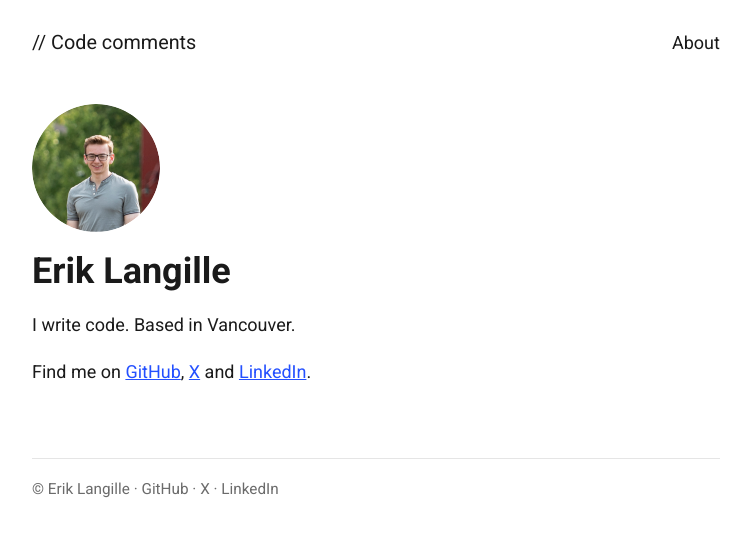
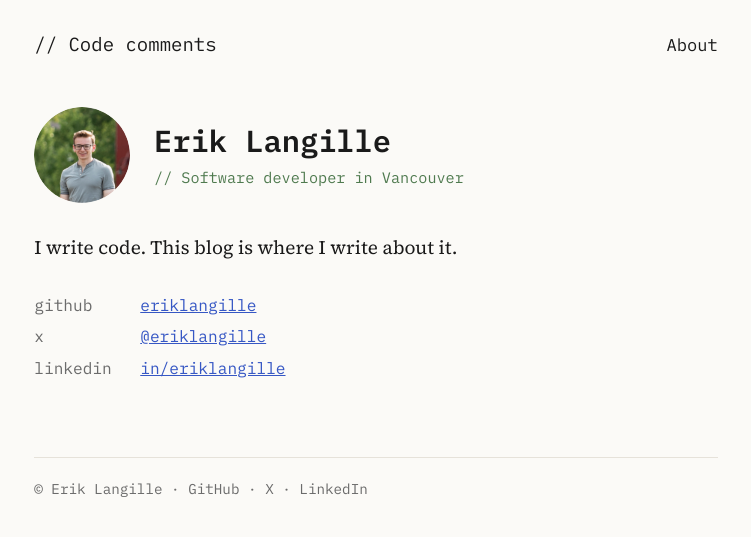
Before and after one commit to eriklangille/el_website_static, a Python web app: template templates/about.html in a window 1280 px wide. Shown: the top 537 px of the page, without its empty margins (264-1015 px from the left). Run offline with Jinja, Linux system fonts and the light colour scheme; the template is opened without the code that fills it, so the values that code supplies are empty.

Commit message:
Switch to IBM Plex Mono and Source Serif 4, redo About page
- Mono for header, titles, dates, footer and code; serif for post text
- Dates styled as code comments in comment green
- Warm off-white background and softer accent color
- About page: portrait beside name, comment-style tagline, mono link list

```diff
--- a/assets/style.css
+++ b/assets/style.css
@@ -1,10 +1,12 @@
 :root {
   --text: #1a1a1a;
   --muted: #6b6b6b;
-  --accent: #2450ff;
-  --bg: #ffffff;
-  --code-bg: #f6f6f6;
-  --border: #e5e5e5;
+  --accent: #3657c4;
+  --comment: #4f7a4f;
+  --bg: #fbfaf7;
+  --code-bg: #f3f1ec;
+  --border: #e6e2da;
+  --mono: 'IBM Plex Mono', ui-monospace, Menlo, Consolas, monospace;
   color-scheme: light dark;
 }
 
@@ -12,17 +14,18 @@
   :root {
     --text: #e6e6e6;
     --muted: #9a9a9a;
-    --accent: #7b9bff;
-    --bg: #121212;
+    --accent: #8fa6f0;
+    --comment: #8fb98f;
+    --bg: #141414;
     --code-bg: #0d1117;
     --border: #2a2a2a;
   }
 }
 
 html {
-  font-family: 'Roboto', sans-serif;
-  font-size: 18px;
-  line-height: 1.6;
+  font-family: 'Source Serif 4', Georgia, serif;
+  font-size: 19px;
+  line-height: 1.65;
   color: var(--text);
   background: var(--bg);
 }
@@ -41,6 +44,17 @@ img {
   max-width: 100%;
 }
 
+header,
+footer,
+h1,
+h2,
+h3,
+h4,
+time,
+code {
+  font-family: var(--mono);
+}
+
 /* Header and footer */
 
 header {
@@ -48,6 +62,7 @@ header {
   justify-content: space-between;
   align-items: baseline;
   margin-bottom: 2.5rem;
+  font-size: 0.9rem;
 }
 
 header a,
@@ -66,45 +81,56 @@ h2 a:hover {
 }
 
 #site-name {
-  font-size: 1.1rem;
+  font-size: 1rem;
 }
 
 footer {
   margin-top: 4rem;
   padding-top: 1rem;
   border-top: 1px solid var(--border);
-  font-size: 0.85rem;
+  font-size: 0.75rem;
   color: var(--muted);
 }
 
 /* Headings and dates */
 
 h1 {
-  font-size: 2rem;
-  line-height: 1.2;
+  font-size: 1.6rem;
+  font-weight: 600;
+  line-height: 1.3;
   margin: 0 0 0.25rem;
 }
 
 h2 {
-  font-size: 1.25rem;
+  font-size: 1.1rem;
+  font-weight: 600;
   line-height: 1.3;
   margin: 0 0 0.25rem;
 }
 
 h3 {
-  font-size: 1.1rem;
+  font-size: 1rem;
+  font-weight: 600;
   margin: 2rem 0 0.5rem;
 }
 
 h4 {
-  font-size: 1rem;
+  font-size: 0.9rem;
+  font-weight: 600;
   margin: 1.5rem 0 0.5rem;
 }
 
-time {
+time,
+.comment {
   display: block;
-  font-size: 0.85rem;
-  color: var(--muted);
+  font-family: var(--mono);
+  font-size: 0.8rem;
+  color: var(--comment);
+}
+
+time::before,
+.comment::before {
+  content: "// ";
 }
 
 /* Post list */
@@ -131,8 +157,7 @@ blockquote {
 }
 
 code {
-  font-family: ui-monospace, SFMono-Regular, Menlo, Consolas, monospace;
-  font-size: 0.85em;
+  font-size: 0.82em;
 }
 
 .codehilite {
@@ -151,10 +176,33 @@ code {
 
 /* About */
 
+#intro {
+  display: flex;
+  align-items: center;
+  gap: 1.25rem;
+  margin-bottom: 1.5rem;
+}
+
 #portrait {
-  display: block;
-  margin-bottom: 1rem;
-  width: 128px;
-  height: 128px;
+  flex-shrink: 0;
+  width: 96px;
+  height: 96px;
   border-radius: 50%;
 }
+
+#links {
+  display: grid;
+  grid-template-columns: max-content 1fr;
+  gap: 0.25rem 1.5rem;
+  margin: 1.5rem 0 0;
+  font-family: var(--mono);
+  font-size: 0.85rem;
+}
+
+#links dt {
+  color: var(--muted);
+}
+
+#links dd {
+  margin: 0;
+}
--- a/templates/about.html
+++ b/templates/about.html
@@ -3,15 +3,21 @@
 {% block description %}Erik Langille is a software developer in Vancouver who writes about programming.{% endblock %}
 {% block content %}
 <article id="about">
-  <img src="/assets/erik_photo.jpg" alt="Erik Langille" id="portrait" />
-  <h1>Erik Langille</h1>
-  <p>I write code. Based in Vancouver.</p>
-  <p>
-    Find me on
-    <a href="https://github.com/eriklangille" rel="noreferrer noopener" target="_blank">GitHub</a>,
-    <a href="https://x.com/eriklangille" rel="noreferrer noopener" target="_blank">X</a>
-    and
-    <a href="https://linkedin.com/in/eriklangille" rel="noreferrer noopener" target="_blank">LinkedIn</a>.
-  </p>
+  <div id="intro">
+    <img src="/assets/erik_photo.jpg" alt="Erik Langille" id="portrait" />
+    <div>
+      <h1>Erik Langille</h1>
+      <span class="comment">Software developer in Vancouver</span>
+    </div>
+  </div>
+  <p>I write code. This blog is where I write about it.</p>
+  <dl id="links">
+    <dt>github</dt>
+    <dd><a href="https://github.com/eriklangille" rel="noreferrer noopener" target="_blank">eriklangille</a></dd>
+    <dt>x</dt>
+    <dd><a href="https://x.com/eriklangille" rel="noreferrer noopener" target="_blank">@eriklangille</a></dd>
+    <dt>linkedin</dt>
+    <dd><a href="https://linkedin.com/in/eriklangille" rel="noreferrer noopener" target="_blank">in/eriklangille</a></dd>
+  </dl>
 </article>
 {% endblock %}
--- a/templates/base.html
+++ b/templates/base.html
@@ -9,7 +9,7 @@
       <meta property="og:description" content="{{ self.description() }}">
       <link rel="preconnect" href="https://fonts.googleapis.com">
       <link rel="preconnect" href="https://fonts.gstatic.com" crossorigin>
-      <link href="https://fonts.googleapis.com/css2?family=Roboto:wght@400;700&display=swap" rel="stylesheet">
+      <link href="https://fonts.googleapis.com/css2?family=IBM+Plex+Mono:ital,wght@0,400;0,600;1,400&family=Source+Serif+4:ital,opsz,wght@0,8..60,400;0,8..60,700;1,8..60,400&display=swap" rel="stylesheet">
       <link rel="stylesheet" href="/assets/code.css" type="text/css" />
       <link rel="stylesheet" href="/assets/style.css" type="text/css" />
   </head>
```
